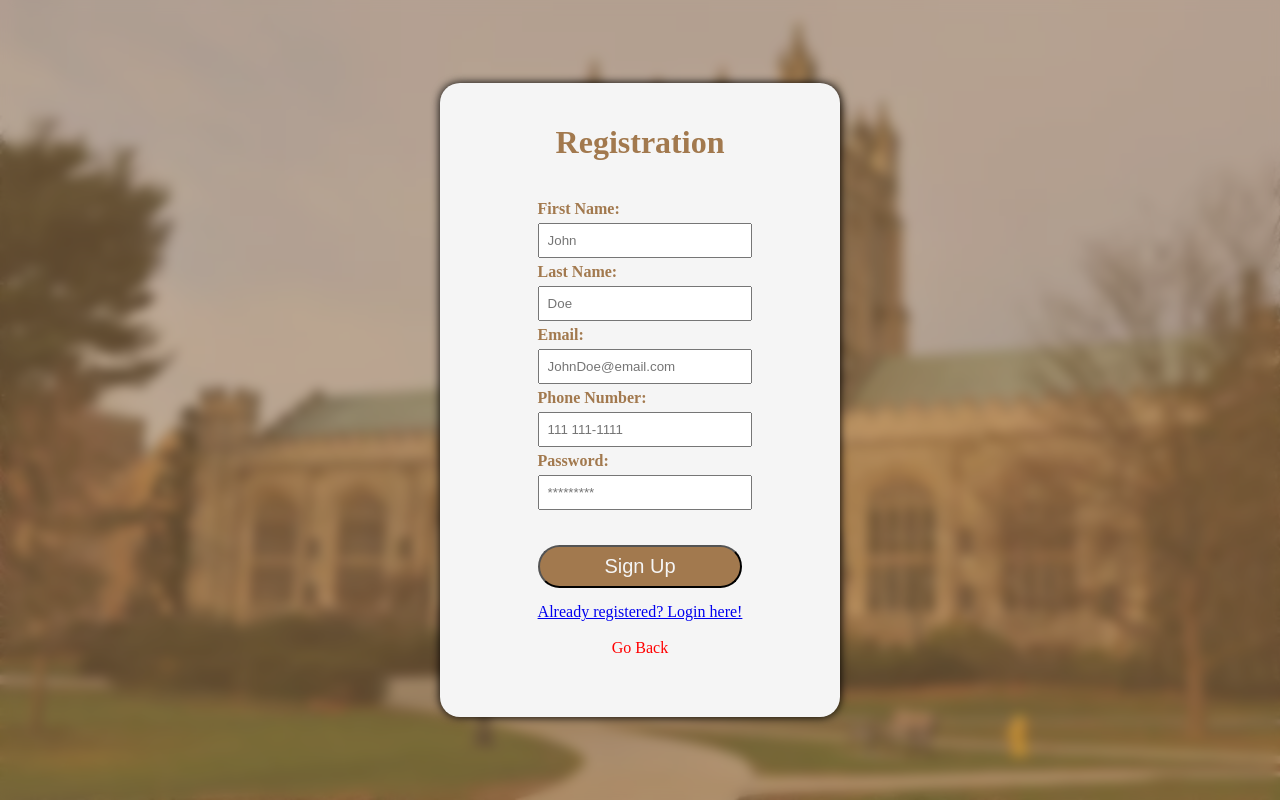
After one commit to ThomasSchwartz18/Colmar-Academy, a PHP site: page /Signup.php in a window 1280 px wide. The commit adds this page. Run offline with PHP 8.4, Linux system fonts and the light colour scheme.

Commit message:
added register and login

```diff
--- /dev/null
+++ b/Signup.php
@@ -0,0 +1,134 @@
+<!DOCTYPE html>
+<html lang="en">
+  <head>
+    <meta charset="UTF-8" />
+    <meta http-equiv="X-UA-Compatible" content="IE=edge" />
+    <meta name="viewport" content="width=device-width, initial-scale=1.0" />
+    <title>Sign Up</title>
+
+    <!-- link css -->
+    <link rel="stylesheet" href="resources/css/signup.css" />
+    <link rel="icon" href="./resources/images/ic-logo.svg" />
+  </head>
+  <body>
+    <div class="SignUp-container">
+      <div class="mask">
+        <form
+          action="Signup.php"
+          method="post"
+          class="signup-form"
+          style="height: auto; padding-bottom: 60px"
+        >
+          <div class="">
+            <div class="row">
+              <div class="">
+                <h1>Registration</h1>
+                <br />
+                <label for="firstname"><b>First Name:</b></label
+                ><br />
+                <input
+                  class=""
+                  id="firstname"
+                  type="text"
+                  name="firstname"
+                  placeholder="John"
+                  required
+                /><br />
+
+                <label for="lastname"><b>Last Name:</b></label
+                ><br />
+                <input
+                  class=""
+                  id="lastname"
+                  type="text"
+                  name="lastname"
+                  placeholder="Doe"
+                  required
+                /><br />
+
+                <label for="email"><b>Email:</b></label
+                ><br />
+                <input
+                  class=""
+                  id="email"
+                  type="email"
+                  name="email"
+                  placeholder="JohnDoe@email.com"
+                  required
+                /><br />
+
+                <label for="phonenumber"><b>Phone Number:</b></label
+                ><br />
+                <input
+                  class=""
+                  id="phonenumber"
+                  type="number"
+                  name="phonenumber"
+                  placeholder="111 111-1111"
+                  required
+                /><br />
+
+                <label for="password"><b>Password:</b></label
+                ><br />
+                <input
+                  class=""
+                  id="password"
+                  type="password"
+                  name="password"
+                  placeholder="*********"
+                  required
+                /><br />
+                <input
+                  class="button"
+                  type="submit"
+                  name="create"
+                  id="register"
+                  value="Sign Up"
+                /><br />
+                <div class="navigation-links" style="flex-direction: column">
+                  <a href="Login.html" class="signup-link"
+                    >Already registered? Login here!</a
+                  ><br />
+                  <a href="index.html" class="go-back">Go Back</a>
+                </div>
+              </div>
+            </div>
+          </div>
+        </form>
+      </div>
+    </div>
+    <?php
+      if (isset($_POST['create'])) {
+          $firstname = $_POST['firstname'];
+          $lastname = $_POST['lastname'];
+          $email = $_POST['email'];
+          $phonenumber = $_POST['phonenumber'];
+          $password = $_POST['password'];
+
+          // Create connection
+          $conn = mysqli_connect("localhost", "root", "", "Colmar-Registry2.0");
+
+          // Check connection
+          if (!$conn) {
+              die("Connection failed: " . mysqli_connect_error());
+          }
+
+          // sql to create table
+          $sql = "INSERT INTO users (firstname, lastname, email, phonenumber, password) VALUES ('$firstname', '$lastname', '$email', '$phonenumber', '$password')";
+
+          if (mysqli_query($conn, $sql)) {
+              echo "<script>alert('Registration Successful!')</script>";  // alert message for successful registration.
+
+              echo "<script>window.open('Login.html','_self')</script>";  // redirecting to login page after successful registration.
+
+              } else {  // alert message for unsuccessful registration.
+
+              echo "<script>alert('Registration Unsuccessful!')</script>";
+
+              }
+
+          mysqli_close($conn);   // closing the connection with database.
+      }
+    ?>
+  </body>
+</html>
--- /dev/null
+++ b/resources/css/signup.css
@@ -0,0 +1,92 @@
+body {
+  margin: 0;
+  padding: 0;
+}
+
+.SignUp-container {
+  background-image: url(../images/Signin.jpg);
+  background-size: cover;
+  height: 100vh;
+}
+
+.mask {
+  backdrop-filter: blur(6px);
+  position: absolute;
+  width: 100%;
+  height: 100%;
+  top: 0;
+  background-color: #a2794e8d;
+  display: flex;
+  justify-content: center;
+  align-items: center;
+  flex-direction: column;
+  /* pointer-events: none; */
+}
+
+.signup-form {
+  background-color: whitesmoke;
+  padding: 20px 50px;
+  display: flex;
+  flex-direction: column;
+  justify-content: center;
+  align-items: center;
+  height: 500px;
+  width: 300px;
+  border-radius: 20px;
+  box-shadow: 0px 0px 10px black;
+}
+
+.signup-form h1 {
+  color: #a2794e;
+  width: 100%;
+  text-align: center;
+  /* margin-bottom: 10%; */
+}
+
+.signup-form label {
+  color: #a2794e;
+}
+
+.signup-form input {
+  padding: 0.5rem 0.5rem;
+  margin: 5px 0px;
+  width: 95%;
+  color: #a2794e;
+}
+
+.signup-form .button {
+  width: 100%;
+  position: relative;
+  margin-left: auto;
+  margin-right: auto;
+  padding: 0.5rem 1rem;
+  border-radius: 25px;
+  background-color: #a2794e;
+  color: whitesmoke;
+  font-size: 1.25rem;
+  margin-top: 30px;
+  cursor: pointer;
+}
+
+.button:hover {
+  background-color: #795632;
+}
+
+.navigation-links {
+  width: 100%;
+  display: flex;
+  flex-direction: column;
+}
+
+.signup-link {
+  margin-top: 10px;
+  width: 100%;
+  text-align: center;
+}
+
+.go-back {
+  color: red;
+  text-decoration: none;
+  width: 100%;
+  text-align: center;
+}
--- a/resources/css/style.css
+++ b/resources/css/style.css
@@ -112,9 +112,9 @@ nav {
 }
 
 .start--button {
-  padding: 16px 0 16px 0;
+  padding: 16px 0px 16px 0px;
   font-size: 20px;
-  width: 100%;
+  width: 400px;
   background-color: rgba(0, 0, 0, 0.3);
   color: white;
   border-radius: 20px;
```
Also changed, not shown: Login.html (added, +47 -0 lines), Login.php (added, +38 -0 lines), LoginSuccess.html (added, +13 -0 lines), Login_redirect.html (added, +15 -0 lines), index.html (+10 -4 lines), resources/css/login.css (added, +84 -0 lines), resources/images/Signin.jpg (added), 2 other files.
